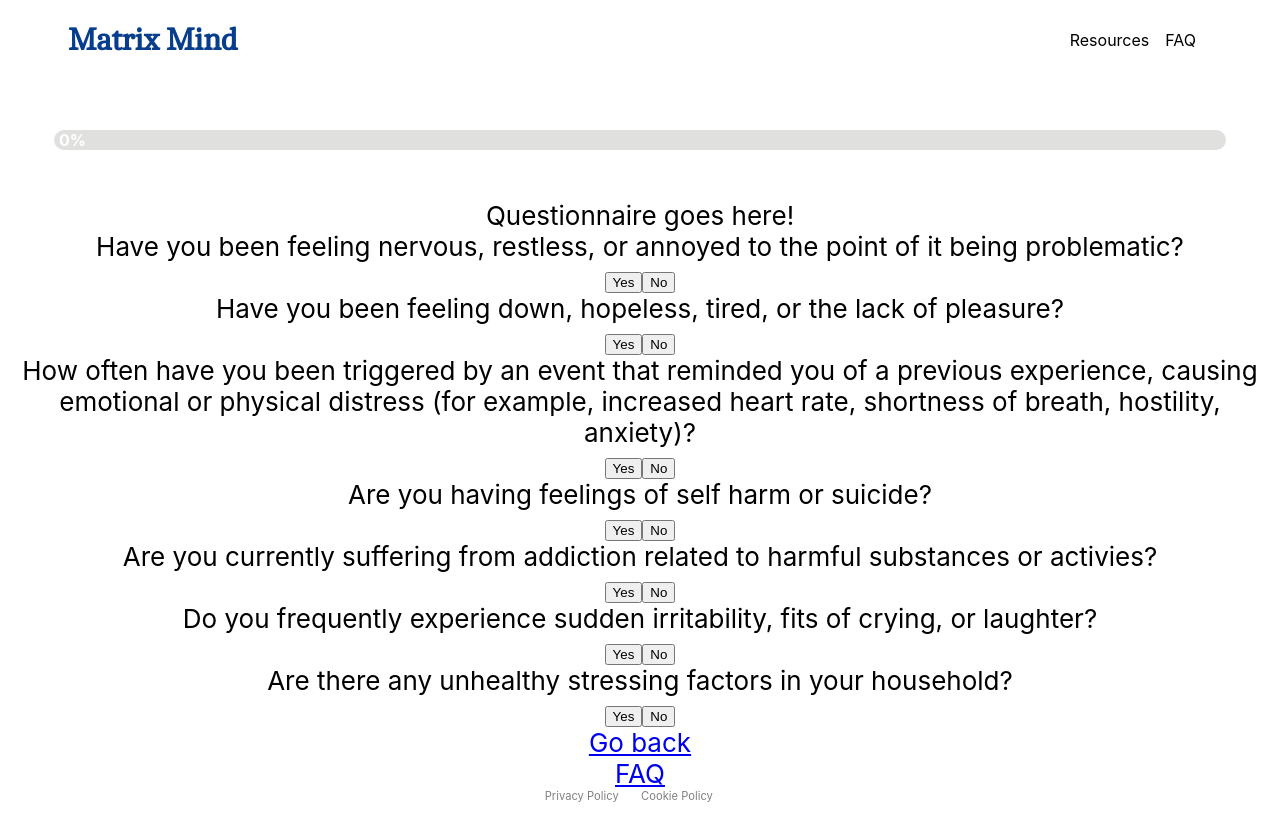
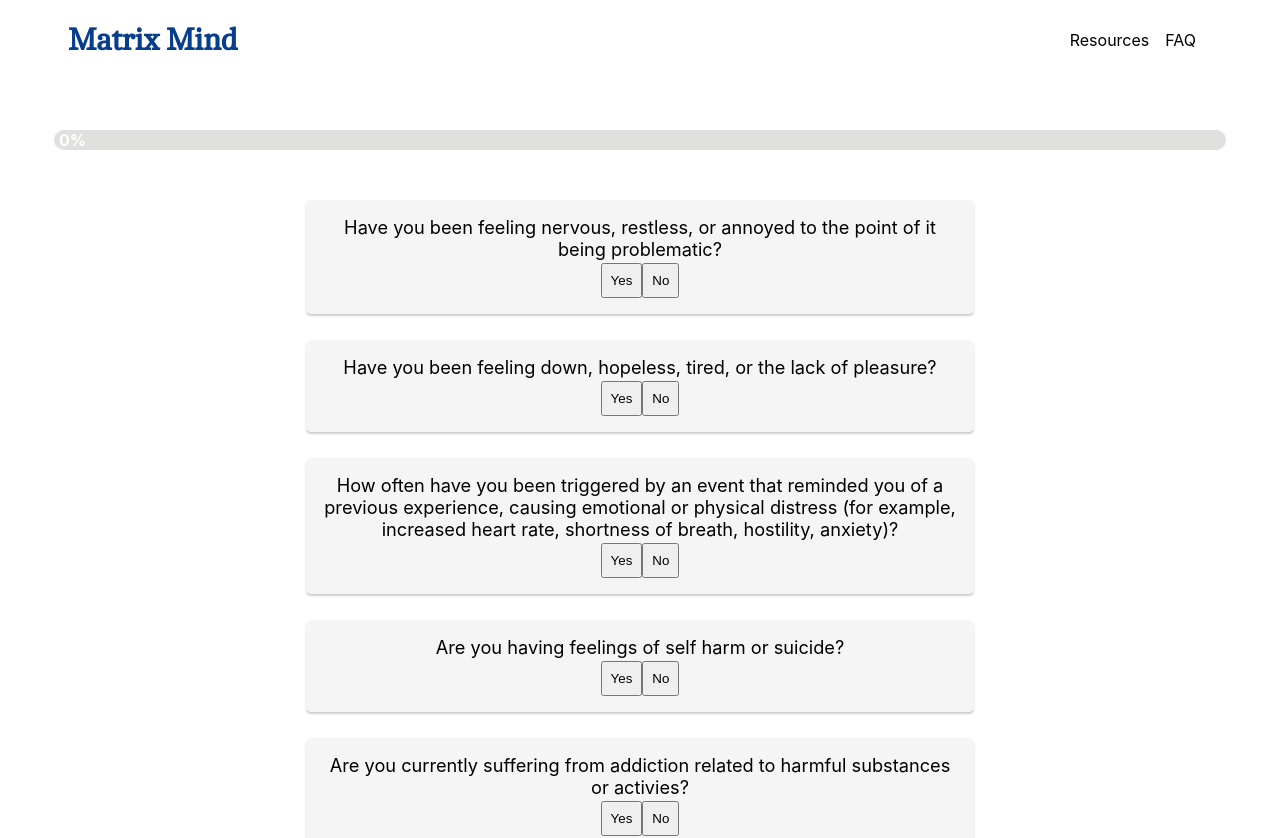
Before and after one commit to colathro/healthtech-hack, a React (Create React App) app: page /questionnaire in a window 1280 px wide. Shown: the top 838 px of the page. Before the commit the page ends 807 px from the top, so only its background shows below. Built offline with nearby package versions, Linux system fonts and the light colour scheme.

Commit message:
questions

```diff
--- a/src/components/Question/Question.css
+++ b/src/components/Question/Question.css
@@ -0,0 +1,17 @@
+.question {
+  background-color: rgba(0, 0, 0, 0.04);
+  width: 50%;
+  padding: 16px;
+  border-radius: 5px;
+  margin-bottom: 1em;
+  box-shadow: 0 2px 2px 0 rgba(0, 0, 0, 0.2);
+  transition: 0.5s;
+}
+
+.question-txt {
+  font-size: 0.7em;
+}
+
+.question-button {
+  padding: 8px;
+}
--- a/src/components/Question/Question.js
+++ b/src/components/Question/Question.js
@@ -4,7 +4,7 @@ import { observer } from "mobx-react";
 const Question = observer(({ question }) => {
   return (
     <div className="question">
-      {question.text}
+      <div className="question-txt">{question.text}</div>
       <div>{MapTypes(question)}</div>
     </div>
   );
@@ -34,12 +34,14 @@ const YesNo = observer(({ question }) => {
   return (
     <div>
       <button
+        className="question-button"
         onClick={() => setAnswer(true)}
         disabled={question.answer === true}
       >
         Yes
       </button>
       <button
+        className="question-button"
         onClick={() => {
           setAnswer(false);
         }}
@@ -58,22 +60,46 @@ const Frequency = observer(({ question }) => {
 
   return (
     <div>
-      <button onClick={() => setAnswer(1)} disabled={question.answer === 1}>
+      <button
+        className="question-button"
+        onClick={() => setAnswer(1)}
+        disabled={question.answer === 1}
+      >
         Yearly
       </button>
-      <button onClick={() => setAnswer(3)} disabled={question.answer === 3}>
+      <button
+        className="question-button"
+        onClick={() => setAnswer(3)}
+        disabled={question.answer === 3}
+      >
         Monthly
       </button>
-      <button onClick={() => setAnswer(6)} disabled={question.answer === 6}>
+      <button
+        className="question-button"
+        onClick={() => setAnswer(6)}
+        disabled={question.answer === 6}
+      >
         Biweekly
       </button>
-      <button onClick={() => setAnswer(12)} disabled={question.answer === 12}>
+      <button
+        className="question-button"
+        onClick={() => setAnswer(12)}
+        disabled={question.answer === 12}
+      >
         Weekly
       </button>
-      <button onClick={() => setAnswer(16)} disabled={question.answer === 16}>
+      <button
+        className="question-button"
+        onClick={() => setAnswer(16)}
+        disabled={question.answer === 16}
+      >
         Every other day
       </button>
-      <button onClick={() => setAnswer(32)} disabled={question.answer === 32}>
+      <button
+        className="question-button"
+        onClick={() => setAnswer(32)}
+        disabled={question.answer === 32}
+      >
         Daily
       </button>
     </div>
@@ -87,16 +113,32 @@ const Intensity = observer(({ question }) => {
 
   return (
     <div>
-      <button onClick={() => setAnswer(1)} disabled={question.answer === 1}>
+      <button
+        className="question-button"
+        onClick={() => setAnswer(1)}
+        disabled={question.answer === 1}
+      >
         Light
       </button>
-      <button onClick={() => setAnswer(3)} disabled={question.answer === 3}>
+      <button
+        className="question-button"
+        onClick={() => setAnswer(3)}
+        disabled={question.answer === 3}
+      >
         Medium
       </button>
-      <button onClick={() => setAnswer(9)} disabled={question.answer === 9}>
+      <button
+        className="question-button"
+        onClick={() => setAnswer(9)}
+        disabled={question.answer === 9}
+      >
         Intense
       </button>
-      <button onClick={() => setAnswer(24)} disabled={question.answer === 24}>
+      <button
+        className="question-button"
+        onClick={() => setAnswer(24)}
+        disabled={question.answer === 24}
+      >
         Debilitating
       </button>
     </div>
--- a/src/components/Questionnaire/Questionnaire.js
+++ b/src/components/Questionnaire/Questionnaire.js
@@ -1,4 +1,3 @@
-import { Link } from "react-router-dom";
 import ProgressBar from "../ProgressBar/ProgressBar";
 import "./Questionnaire.css";
 import { observer } from "mobx-react";
@@ -13,7 +12,6 @@ const Questionnaire = observer(() => {
         completed={questionnaireState.calculateProgress()}
       />
       <div className="questionnaire-page-header">
-        Questionnaire goes here!
         {questionnaireState.questions.map((question) => {
           let questionsToRender = [];
 
@@ -44,8 +42,6 @@ const Questionnaire = observer(() => {
 
           return questionsToRender;
         })}
-        <Link to="/">Go back</Link>
-        <Link to="/faq">FAQ</Link>
       </div>
     </div>
   );
```
